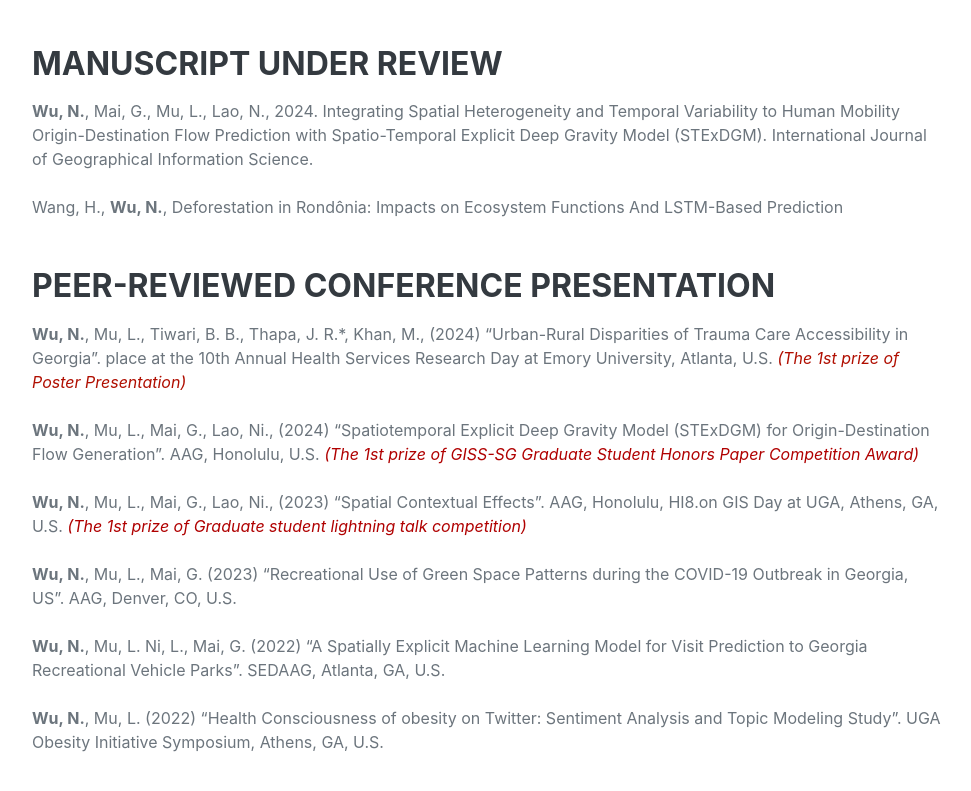
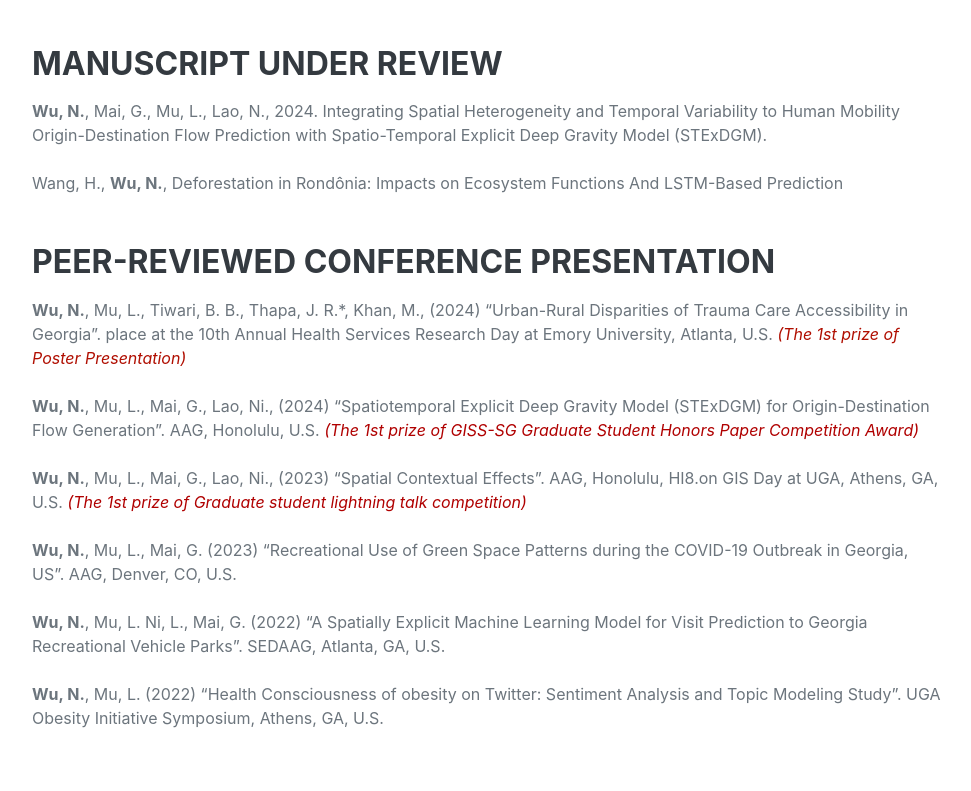
Before and after one commit to NeminWu/neminwu.github.io, a website: page index.html in a window 1280 px wide. Shown: the part 2314-3105 px from the top of the page, without its empty margins (288-1259 px from the left). Drawn offline with nearby package versions, Linux system fonts and the light colour scheme; a web font is replaced by a local one.

Commit message:
Update index.html

```diff
--- a/index.html
+++ b/index.html
@@ -150,7 +150,7 @@
                     <h3 class="mb-3">Manuscript under Review</h3>
                     <div><b>Wu, N.</b>, Mai, G., Mu, L., Lao, N., 2024. Integrating Spatial Heterogeneity and Temporal
                         Variability to Human Mobility Origin-Destination Flow Prediction with Spatio-Temporal Explicit
-                        Deep Gravity Model (STExDGM). International Journal of Geographical Information Science.</div>
+                        Deep Gravity Model (STExDGM).</div>
                     <br>
                     <div>Wang, H., <b>Wu, N.</b>, Deforestation in Rondônia: Impacts on Ecosystem Functions And
                         LSTM-Based Prediction</div>
```
